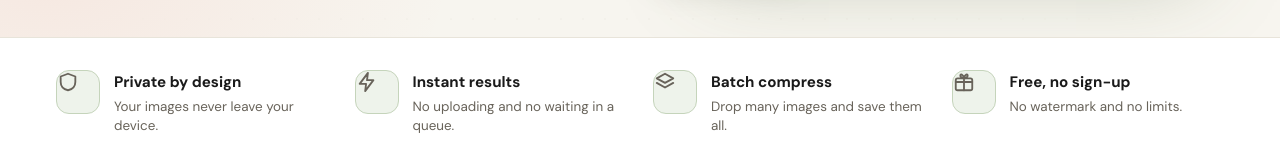
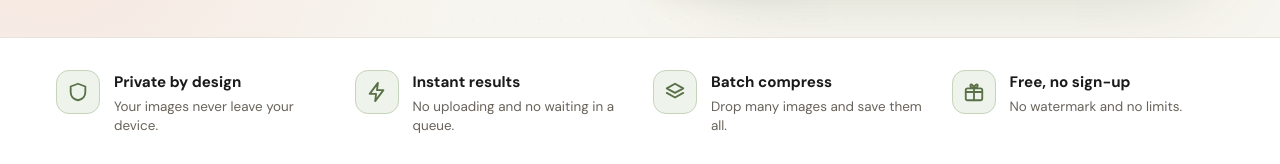
Before and after one commit to tinywownow/tinywownow, a plain HTML site: page index.html in a window 1280 px wide. Shown: the part 717-881 px from the top of the page. Drawn offline with Linux system fonts and the light colour scheme.

Commit message:
Fix features strip icons being misaligned and grey
The .feat span rule also matched the icon tile, overriding its flex
centering and colour. Scope it to text spans only.

Co-Authored-By: Claude Sonnet 5.5 <noreply@anthropic.com>

```diff
--- a/index.html
+++ b/index.html
@@ -366,7 +366,8 @@ p{margin:0}
 .feat{display:flex;gap:14px;align-items:flex-start}
 .feat-ico{flex-shrink:0;width:44px;height:44px;border-radius:13px;background:var(--sagebg);border:1px solid var(--sageborder);color:var(--sage3);display:flex;align-items:center;justify-content:center}
 .feat b{display:block;font-size:.95rem;font-weight:700;margin-bottom:2px}
-.feat span{font-size:.84rem;color:var(--text2);line-height:1.45;display:block}
+.feat div span{font-size:.84rem;color:var(--text2);line-height:1.45;display:block}
+.feat-ico svg{display:block}
 @media(max-width:960px){.hx-grid{grid-template-columns:1fr;gap:44px}.hx-copy{text-align:center}.hx-sub{margin-inline:auto}.hx-trust{max-width:470px;margin:0 auto;text-align:left}.feats-g{grid-template-columns:1fr 1fr}.hx-f1{right:-6px}.hx-f2{left:-6px}}
 @media(max-width:640px){.hx{padding:36px 0 52px}.hx-trust,.hx-float{display:none}.hx-sub{font-size:1rem;margin-bottom:0}.hx-h1{letter-spacing:-1px}.hx-grid{gap:30px}.feats-g{grid-template-columns:1fr}.cz-seg .fbtn{font-size:.78rem}.hx-card{padding:14px;border-radius:24px}}
 @media(prefers-reduced-motion:reduce){.cz-up-ico,.hx-float,.hx-dot{animation:none}}
```
